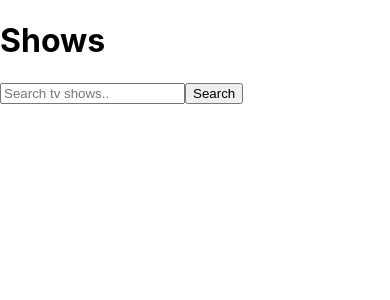
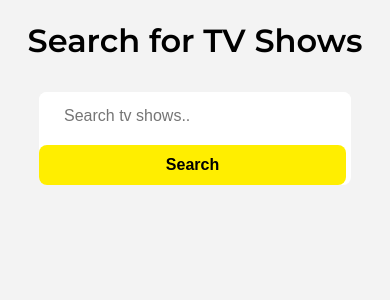
Before and after one commit to pouyapourbaba/tvShowPlayGround, a React (Create React App) app: page / in a window 390 px wide. Shown: the top 300 px of the page. Built offline with nearby package versions, Linux system fonts and the light colour scheme; no server answers; the HTML template or start-up script is replaced by a standard one.

Commit message:
CSS modules added, search movies

```diff
--- a/package.json
+++ b/package.json
@@ -6,9 +6,11 @@
     "@types/node": "^12.0.7",
     "@types/react": "^16.8.19",
     "@types/react-dom": "^16.8.4",
+    "@types/react-html-parser": "^2.0.0",
     "axios": "^0.19.0",
     "react": "^16.8.6",
     "react-dom": "^16.8.6",
+    "react-html-parser": "^2.0.2",
     "react-scripts": "3.0.1",
     "typescript": "^3.5.1"
   },
--- /dev/null
+++ b/src/App.module.css
@@ -0,0 +1,21 @@
+@import url("https://fonts.googleapis.com/css?family=Montserrat:400,600&display=swap");
+body {
+  background-color: rgb(243, 243, 243);
+}
+.App {
+  display: flex;
+  flex-direction: column;
+  align-items: center;
+  font-family: "Montserrat", sans-serif;
+}
+
+.App header {
+  font-weight: 600;
+  flex: 1 1 100%;
+  text-align: center;
+}
+
+.App main {
+  flex: 1 1 100%;
+  width: 80%;
+}
--- a/src/App.tsx
+++ b/src/App.tsx
@@ -1,22 +1,16 @@
 import React from "react";
-import axios from "axios";
 import SearchShow from "./components/SearchShow";
+import styles from "./App.module.css";
 
 function App() {
-  const url = " http://api.tvmaze.com/search/shows?q=peaky";
-
-  const fetchShows = async () => {
-    const res = await axios.get(url);
-    const shows = res.data
-    // shows.map(show => console.log("shows ", show.show.name))
-
-  };
-
-  fetchShows()
   return (
-    <div className="App">
-      <h1>Shows</h1>
-      <SearchShow></SearchShow>
+    <div className={styles["App"]}>
+      <header>
+        <h1>Search for TV Shows</h1>
+      </header>
+      <main>
+        <SearchShow />
+      </main>
     </div>
   );
 }
--- a/src/components/SearchShow.tsx
+++ b/src/components/SearchShow.tsx
@@ -1,30 +1,59 @@
 import React, { useState } from "react";
+import axios from "axios";
+import ReactHtmlParser from "react-html-parser";
+import { IShow } from "../interfaces/interfaces";
+import styles from "../styles/SearchShow.module.css";
 
 type FormElem = React.FormEvent<HTMLFormElement>;
 type ChangeEvent = React.ChangeEvent<HTMLInputElement>;
 
 const SearchShow = (): JSX.Element => {
   const [searchInput, setSearchInput] = useState<string>("");
+  const [searchResult, setSearchResult] = useState<any>([]);
 
   const handleChange = (e: ChangeEvent): void => {
-    setSearchInput(e.target.value)
+    setSearchInput(e.target.value);
   };
 
-  const handleSubmit = (e: FormElem): void => {
-      e.preventDefault()
-    console.log(searchInput);
+  const handleSubmit = async (e: FormElem) => {
+    e.preventDefault();
+    const url = `http://api.tvmaze.com/search/shows?q=${searchInput}`;
+    const res = await axios.get(url);
+    const shows = res.data;
+    setSearchResult(shows);
+    setSearchInput("");
   };
+  console.log(searchResult);
   return (
     <div>
-      <form onSubmit={handleSubmit}>
+      <form onSubmit={handleSubmit} className={styles["search-form"]}>
         <input
           type="text"
           onChange={handleChange}
+          value={searchInput}
           placeholder="Search tv shows.."
           required
         />
         <button type="submit">Search</button>
       </form>
+      <div className={styles["search-results"]}>
+        {searchResult.map((res: IShow) => (
+          <div key={res.show.id} className={styles["search-result"]}>
+            <section className={styles["information"]}>
+              <h3>{res.show.name}</h3>
+              {/* <h4>Genres: </h4>{res.show.genres.map(genre => <span>{genre}</span>)} */}
+              <h4>Rating: {res.show.rating.average}</h4>
+              {/* <h4>Language: {res.show.language}</h4> */}
+              {/* {ReactHtmlParser(res.show.summary)} */}
+            </section>
+            {res.show.image && (
+              <div className="image">
+                <img src={res.show.image.medium} alt="" />
+              </div>
+            )}
+          </div>
+        ))}
+      </div>
     </div>
   );
 };
--- a/src/index.css
+++ b/src/index.css
@@ -1,3 +1,4 @@
+
 body {
   margin: 0;
   font-family: -apple-system, BlinkMacSystemFont, "Segoe UI", "Roboto", "Oxygen",
@@ -5,4 +6,5 @@ body {
     sans-serif;
   -webkit-font-smoothing: antialiased;
   -moz-osx-font-smoothing: grayscale;
+  -webkit-appearance: none;
 }
--- /dev/null
+++ b/src/interfaces/interfaces.tsx
@@ -0,0 +1,36 @@
+export interface IShow {
+  score: number;
+  show: {
+    externals: {
+      tvrage: number;
+      thetvdb: number;
+      imdb: string;
+    };
+    genres: string[];
+    id: number;
+    image: { medium: string; original: string };
+    language: string;
+    name: string;
+    network: {
+      id: number;
+      name: string;
+      country: {
+        code: string;
+        name: string;
+        timezone: string;
+      };
+    };
+    officialSite: any;
+    premiered: string;
+    rating: { average: number };
+    runtime: number;
+    schedule: { time: string; days: string[] };
+    status: string;
+    summary: string;
+    type: string;
+    updated: number;
+    url: string;
+    webChannel: any;
+    weight: number;
+  };
+}
--- /dev/null
+++ b/src/styles/SearchShow.module.css
@@ -0,0 +1,102 @@
+@import url("https://fonts.googleapis.com/css?family=Montserrat&display=swap");
+
+/*
+* Search Form
+*/
+.search-form {
+  display: flex;
+  flex-flow: row wrap;
+  justify-content: space-around;
+  border: px solid #222;
+  width: 100%;
+  height: 100%;
+  margin: 10px 0;
+  border-radius: 8px;
+  background-color: #fff;
+}
+.search-form input {
+  flex: 1 1 70%;
+  padding: 15px 25px;
+  font-size: 16px;
+  color: #000;
+  box-sizing: border-box;
+  border-radius: 8px;
+  border: none;
+}
+.search-form button {
+  flex: 1 1 10%;
+  height: 40px;
+  margin: 5px 5px 0 0;
+  background-color: rgb(255, 238, 0);
+  border-radius: 8px;
+  box-sizing: border-box;
+  font-size: 16px;
+  font-weight: 600;
+  cursor: pointer;
+  border: none;
+}
+.search-form input:hover,
+.search-form input:focus {
+  outline: none;
+}
+.search-form button:hover {
+  background-color: rgb(255, 241, 51);
+}
+
+/*
+* Search Results
+*/
+.search-results {
+  display: flex;
+  flex-flow: row wrap;
+}
+
+.search-result {
+  flex: 1 1 30%;
+  display: flex;
+  flex-flow: row wrap;
+  margin: 20px 10px;
+  border-radius: 8px;
+  font-family: "Montserrat", sans-serif;
+  justify-content: center;
+  background-color: rgb(255, 238, 0);
+}
+.search-result .information {
+  flex: 1 1 50%;
+  padding: 0 14px;
+}
+.search-result .imgage {
+  flex: 1 1 100%;
+}
+
+@media only screen and (max-width: 448px) {
+  .search-form {
+    margin-bottom: 70px;
+  }
+  .search-result {
+    margin: 20px 10px;
+  }
+  .search-result .information {
+    flex: 1 1 100%;
+    padding: 0 14px;
+  }
+  .search-result .image {
+    flex: 0 0 100%;
+  }
+}
+
+@media only screen and (min-width: 449px) and (max-width: 900px) {
+  .search-form {
+    margin-bottom: 20px;
+  }
+  .search-result {
+    margin: 20px 10px;
+  }
+  .search-result .information {
+    flex: 1 1 100%;
+    padding: 0 14px;
+  }
+  .search-result .image {
+    flex: 0 0 100%;
+  }
+}
```
Also changed, not shown: 1 other file (tests, documents, lock files or other folders).
